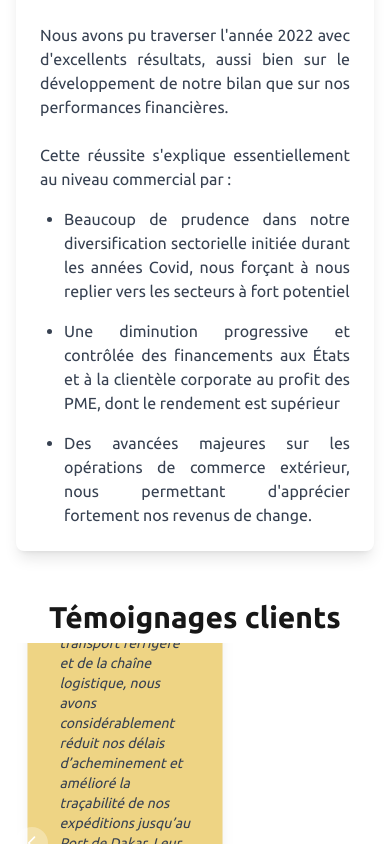
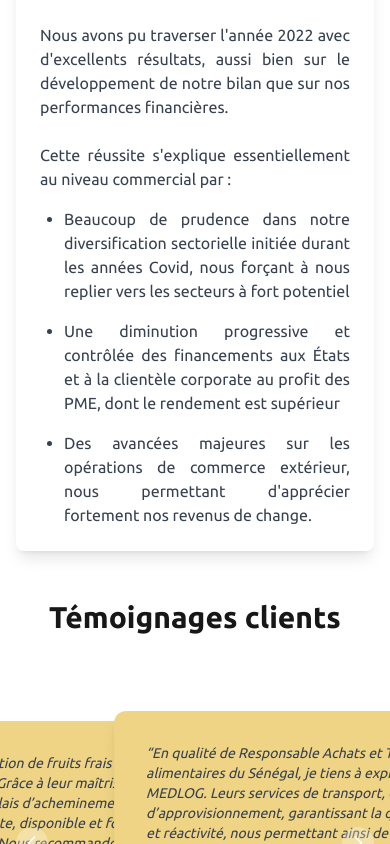
Before and after one commit to Aboulaye1263/app, a Next.js app: page /about in a window 390 px wide. Shown: the part 11156-12000 px from the top of the page. Built offline with nearby package versions, Linux system fonts and the light colour scheme.

Commit message:
Nouveaux changements apportés

```diff
--- a/app/about/page.tsx
+++ b/app/about/page.tsx
@@ -32,25 +32,41 @@ export default function About() {
       name: "Papice MENDY",
       role: "Responsable Logistique - Touba Fruit/Senfruit",
       image: "https://images.unsplash.com/photo-1581091226825-a6a2a5aee158?auto=format&fit=crop&q=80&w=300&h=300",
-      text: "En tant qu’acteur majeur de l’exportation de fruits frais vers l’Europe, nous avons trouvé en Tom Medlog Sénégal un partenaire logistique fiable et réactif. Grâce à leur maîtrise du transport réfrigéré et de la chaîne logistique, nous avons considérablement réduit nos délais d’acheminement et amélioré la traçabilité de nos expéditions jusqu’au Port de Dakar. Leur équipe est à l’écoute, disponible et force de proposition, ce qui nous permet de nous concentrer pleinement sur notre cœur de métier. Nous recommandons vivement Tom Medlog à toute entreprise recherchant un service logistique de qualité au Sénégal.",
+      text: "En tant qu’acteur majeur de l’exportation de fruits frais vers l’Europe,"+
+      " nous avons trouvé en Tom Medlog Sénégal un partenaire logistique fiable et réactif."+
+      " Grâce à leur maîtrise du transport réfrigéré et de la chaîne logistique, nous avons considérablement réduit nos délais d’acheminement et amélioré la traçabilité de nos expéditions jusqu’au Port de Dakar."+
+      " Leur équipe est à l’écoute, disponible et force de proposition, ce qui nous permet de nous concentrer pleinement sur notre cœur de métier. "+
+      "Nous recommandons vivement Tom Medlog à toute entreprise recherchant un service logistique de qualité au Sénégal.",
           },
     {
       name: "Vincent HUET",
       role: "Responsable Achats et Transit - Agroline SA",
       image: "https://images.unsplash.com/photo-1599566150163-29194dcaad36?auto=format&fit=crop&q=80&w=300&h=300",
-      text: "En qualité de Responsable Achats et Transit/supply chain d’Agroline SA, une des plus grandes entreprises agro-alimentaires du Sénégal, je tiens à exprimer notre entière satisfaction quant à notre collaboration avec TOM MEDLOG. Leurs services de transport, de logistique et de stockage de conteneurs sont essentiels pour notre chaîne d’approvisionnement, garantissant la qualité et la fraîcheur de nos produits. TOM MEDLOG allie professionnalisme et réactivité, nous permettant ainsi de rester compétitifs sur le marché ouest-africain. Grâce à leur expertise et leur disponibilité, nous pouvons nous concentrer sur notre mission : offrir des produits authentiques inspirés des saveurs traditionnelles du Sénégal.",
+      text: "En qualité de Responsable Achats et Transit/supply chain d’Agroline SA, une des plus grandes entreprises agro-alimentaires du Sénégal,"+
+      " je tiens à exprimer notre entière satisfaction quant à notre collaboration avec TOM MEDLOG. Leurs services de transport,"+
+      " de logistique et de stockage de conteneurs sont essentiels pour notre chaîne d’approvisionnement, garantissant la qualité et la fraîcheur de nos produits."+
+      " TOM MEDLOG allie professionnalisme et réactivité, nous permettant ainsi de rester compétitifs sur le marché ouest-africain. "+
+      "Grâce à leur expertise et leur disponibilité, nous pouvons nous concentrer sur notre mission : offrir des produits authentiques inspirés des saveurs traditionnelles du Sénégal.",
           },
     {
-      name: "Sophie Martin",
-      role: "Responsable des Opérations",
+      name: " ",
+      role: "Service logistique - PATISEN",
       image: "https://images.unsplash.com/photo-1494790108377-be9c29b29330?auto=format&fit=crop&q=80&w=300&h=300",
-      text: "La solution proposée a transformé notre façon de travailler. Nous avons gagné en efficacité et en productivité de manière significative.",
+      text: "Dans un secteur aussi exigeant que le nôtre, la fiabilité logistique est essentielle. "+
+      "Avec Tom Medlog, nous avons trouvé bien plus qu’un prestataire : un véritable partenaire stratégique. "+
+      "Leur expertise, leur réactivité et leur parfaite connaissance de la logistique et des opérations portuaires ont largement contribué à fluidifier notre supply chain,"+
+      " au Sénégal comme à l’international. Grâce à cette collaboration, nous gagnons en performance logistique tout en maintenant les standards de qualité qui font la réputation de PATISEN à travers l’Afrique et au-delà."+
+      " Tom Medlog partage nos valeurs de rigueur, d’innovation et de respect des engagements. C’est ce qui fait toute la différence. ",
           },
     {
-      name: "Lucas Petit",
-      role: "Directeur Technique",
+      name: "Mouna Assad",
+      role: "Gérante de Tropical Fruits",
       image: "https://images.unsplash.com/photo-1507003211169-0a1dd7228f2d?auto=format&fit=crop&q=80&w=300&h=300",
-      text: "Une collaboration fructueuse et agréable. Leur expertise nous a permis d'atteindre nos objectifs plus rapidement que prévu.",
+      text: "En tant qu’entreprise agroalimentaire spécialisée dans la distribution de fruits et légumes frais à travers le Sénégal,"+
+      " nous avons des exigences élevées en matière de qualité, de rigueur et de réactivité. Depuis plus de 10 ans, TOM MEDLOG est un partenaire de confiance qui comprend parfaitement nos impératifs et anticipe nos besoins."+
+      " Leur maîtrise des opérations logistiques, la fiabilité de leur service de transport, la gestion optimisée du stockage des conteneurs, ainsi que la prise en charge experte des conteneurs frigorifiques,"+
+      " sont autant d’éléments clés qui nous permettent de garantir à nos clients des produits toujours frais, livrés dans les meilleurs délais."+
+      " TOM MEDLOG incarne les valeurs qui nous sont chères : professionnalisme, efficacité et engagement. C’est un partenaire stratégique sur lequel nous savons pouvoir nous appuyer au quotidien.",
           }
   ];
 
@@ -550,9 +566,10 @@ export default function About() {
         </h2>
           <Carousel pauseOnHover
           indicators={true}
+
           className="h-[400px] md:h-[500px]">
             {testimonials.map((item, index) => (
-            <div key={index} className="w-1/2 flex flex-col rounded-xl shadow-lg bg-[var(--primary)] items-center justify-center space-y-4 p-8">
+            <div key={index} className="w-[95vh] flex flex-col rounded-xl shadow-lg bg-[var(--primary)] items-center justify-center space-y-4 p-8">
               {/* <Image
                 src={item.image}
                 alt={item.name}
--- a/components/NewTimeline.tsx
+++ b/components/NewTimeline.tsx
@@ -9,7 +9,7 @@ return (
 <VerticalTimeline
 lineColor="#eeD484"
 layout='2-columns'
-className='lg:h-[300vh] md:h-[420vh]'>
+className='lg:h-[320vh]'>
   <VerticalTimelineElement
     className="vertical-timeline-element--work font-light"
     contentStyle={{color: '#171717' }}
@@ -84,7 +84,7 @@ className='lg:h-[300vh] md:h-[420vh]'>
     </div>
   </VerticalTimelineElement>
   <VerticalTimelineElement
-    className="vertical-timeline-element--work md:-top-[70vh] lg:-top-[60vh]"
+    className="vertical-timeline-element--work md:-top-[70vh] lg:-top-[50vh]"
     date=""
     iconStyle={{ background: '#EED484', color: '#eed484', width: '0px', height: '0px', borderWidth: '0', boxShadow: 'none' }}
     contentArrowStyle={{ borderRight: '7px solid  #EED484' }}
```
